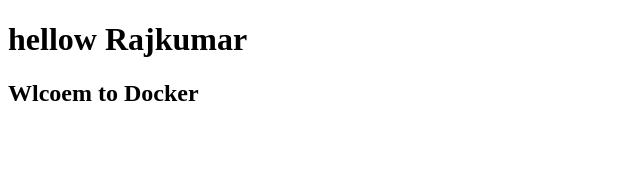
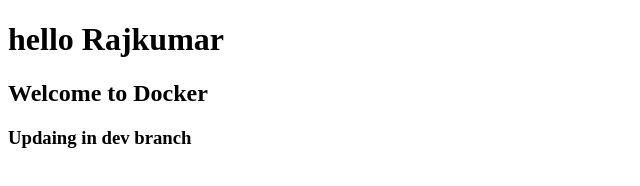
Before and after one commit to rajkumarp85/rajk-webui-app, a plain HTML site: page index.html in a window 1280 px wide. Shown: the whole page, without its empty margins (0-640 px from the left). Drawn offline with Linux system fonts and the light colour scheme.

Commit message:
Updaing code from dev branch

```diff
--- a/index.html
+++ b/index.html
@@ -6,7 +6,8 @@
     <title>Rajkumar</title>
 </head>
 <body>
-        <h1> hellow Rajkumar </h1>
-        <h2> Wlcoem to Docker </h2>
+        <h1> hello Rajkumar </h1>
+        <h2> Welcome to Docker </h2>
+        <h3> Updaing in dev branch </h3>
 </body>
 </html>
```
Also changed, not shown: .github/workflows/docker-image.yaml (deleted), .github/workflows/rajkumar-docker-ci.yaml.
